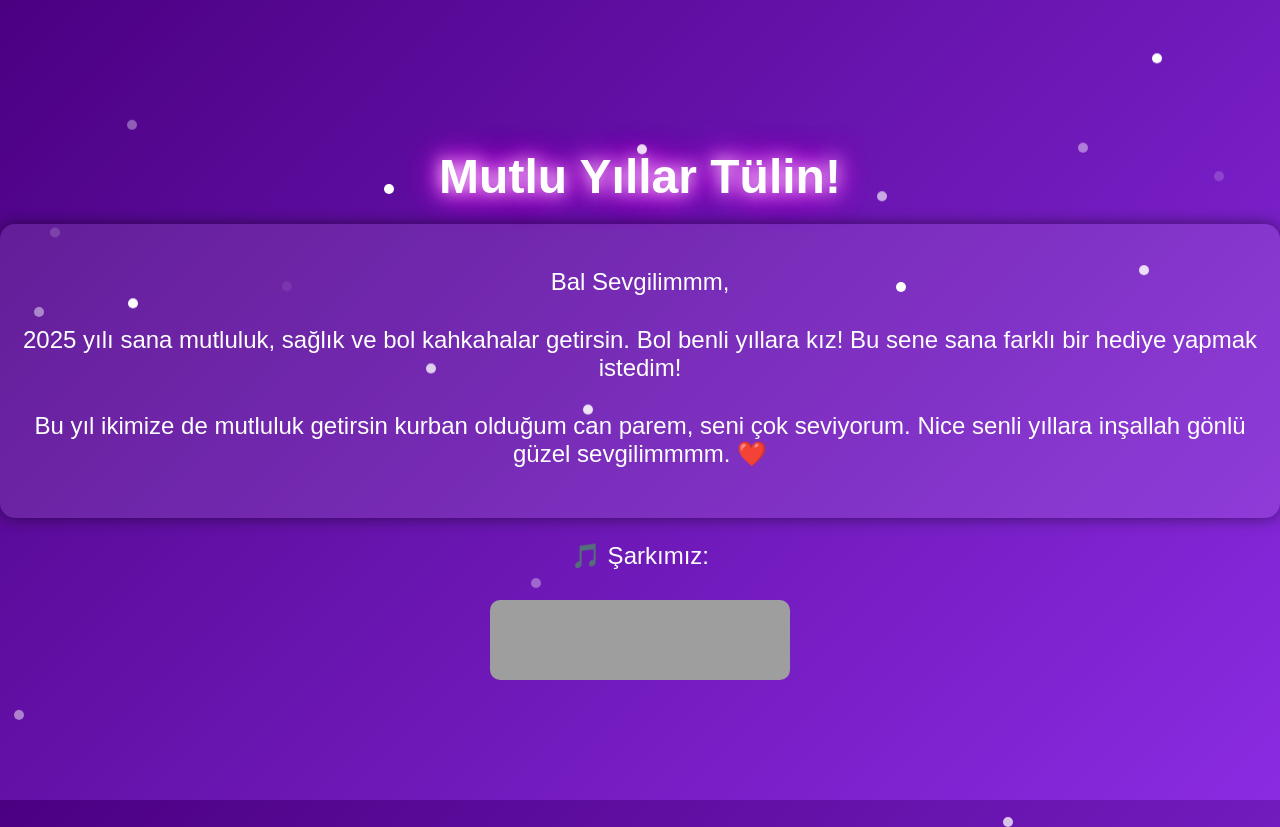
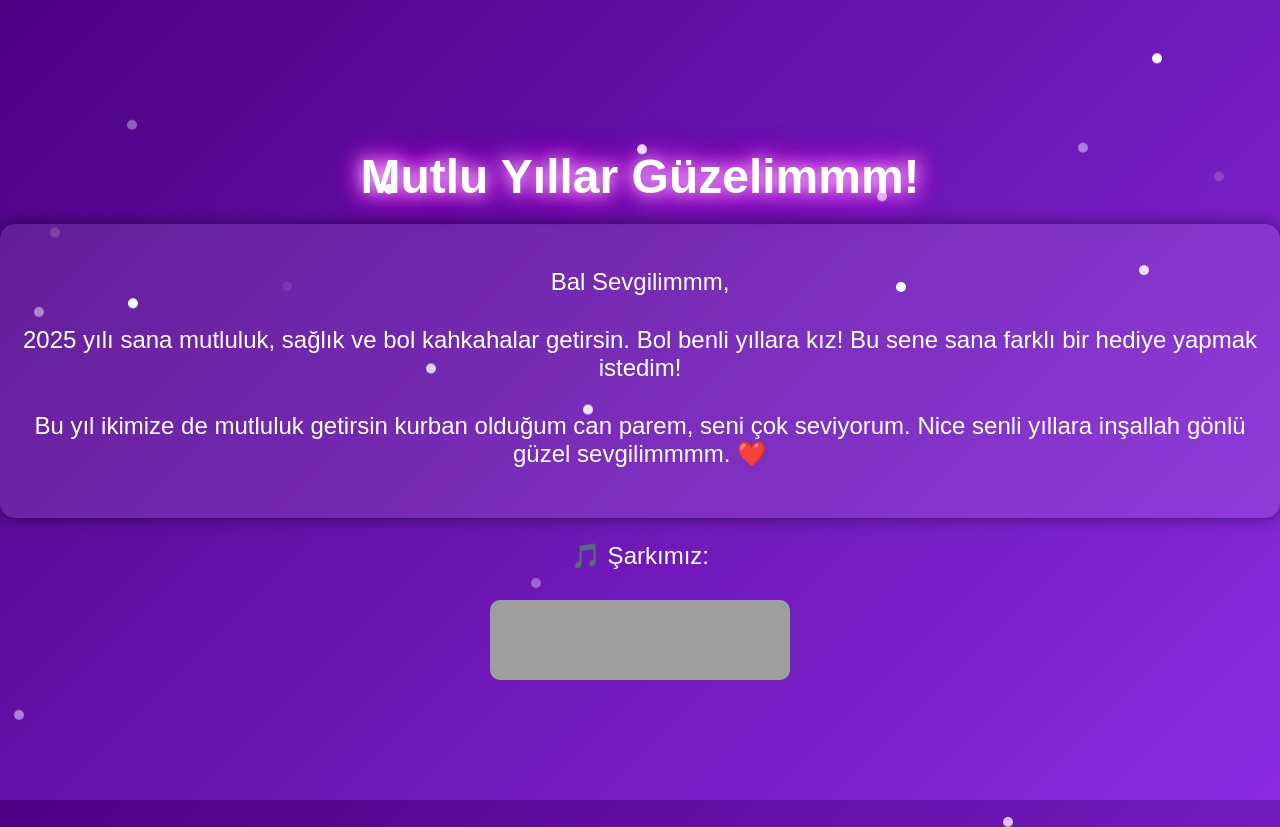
Before and after one commit to Serkankamann/tulo_seko, a plain HTML site: page index.html in a window 1280 px wide. Drawn offline with Linux system fonts and the light colour scheme; grey boxes are pictures that could not be loaded.

Commit message:
Add files via upload

```diff
--- a/index.html
+++ b/index.html
@@ -102,7 +102,7 @@
 </head>
 <body>
     <div class="container">
-        <h1>Mutlu Yıllar Tülin!</h1>
+        <h1>Mutlu Yıllar Güzelimmm!</h1>
         <div class="gift-card">
             <p>Bal Sevgilimmm,</p>
             <p>2025 yılı sana mutluluk, sağlık ve bol kahkahalar getirsin. Bol benli yıllara kız! Bu sene sana farklı bir hediye yapmak istedim!</p>
```
